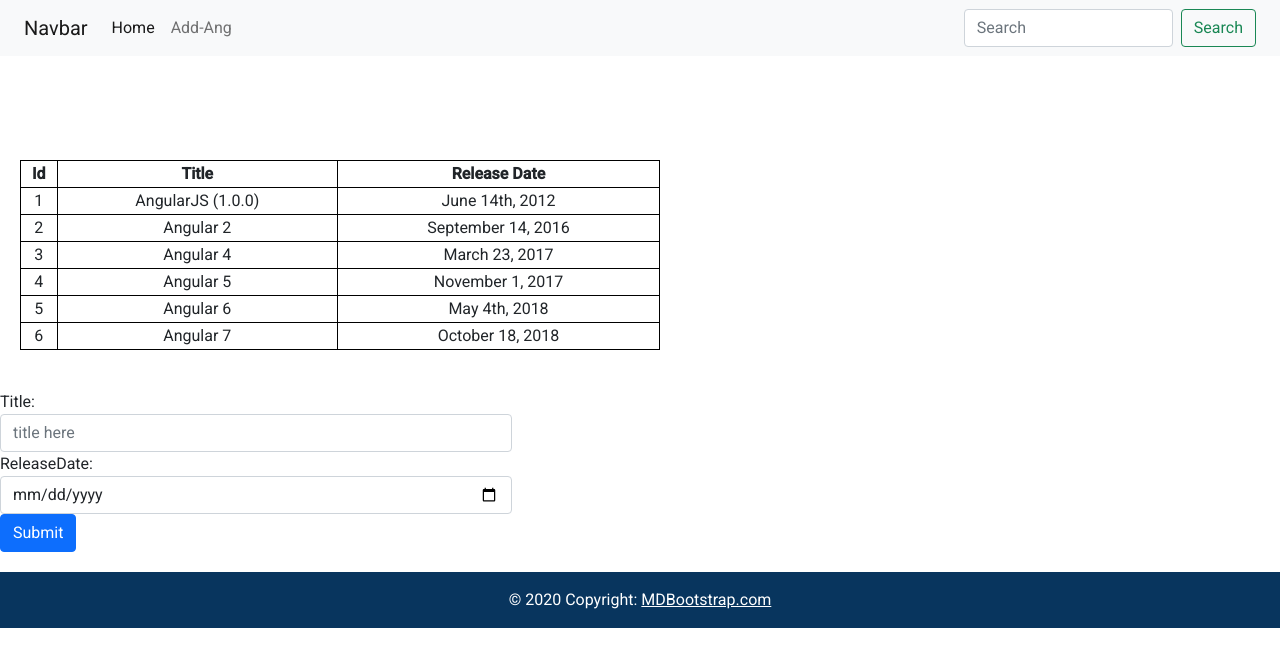
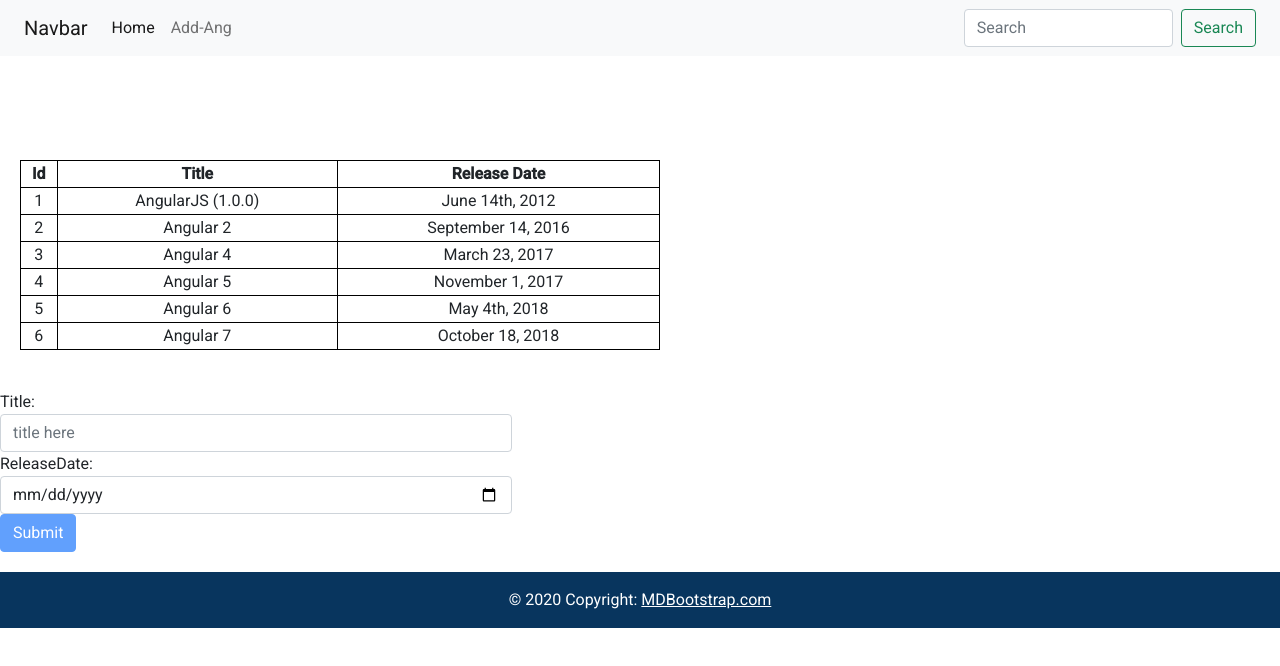
Before and after one commit to Sameersamantra1991/project1, an Angular app: page /add-ang in a window 1280 px wide. Shown: the top 666 px of the page. Built offline with nearby package versions, Linux system fonts and the light colour scheme; data requests are answered from the project's data file.

Commit message:
form corrected

```diff
--- a/src/app/add-ang-date/add-ang-date.component.html
+++ b/src/app/add-ang-date/add-ang-date.component.html
@@ -4,12 +4,12 @@
         <div class="form-group">
             <label for="exampleInputEmail1">Title:</label>
             <input type="text" class="form-control" id="exampleInputEmail1" aria-describedby="emailHelp"
-                placeholder="title here" formControlName="ReleaseDate">
+                placeholder="title here" formControlName="Title">
         </div>
 
 
         <span class="text-danger"
-            *ngIf="(registerFormControl.ReleaseDate.touched ) && registerFormControl.ReleaseDate.errors?.required">
+            *ngIf="(registerFormControl.Title.touched ) && registerFormControl.Title.errors?.required">
             Name is required
         </span>
         <div class="form-group">
@@ -18,6 +18,6 @@
                 formControlName="ReleaseDate">
         </div>
 
-        <button type="submit" class="btn btn-primary" >Submit</button>
+        <button type="submit" class="btn btn-primary" [disabled]="!profileForm.valid" >Submit</button>
     </form>
 </div>
```
